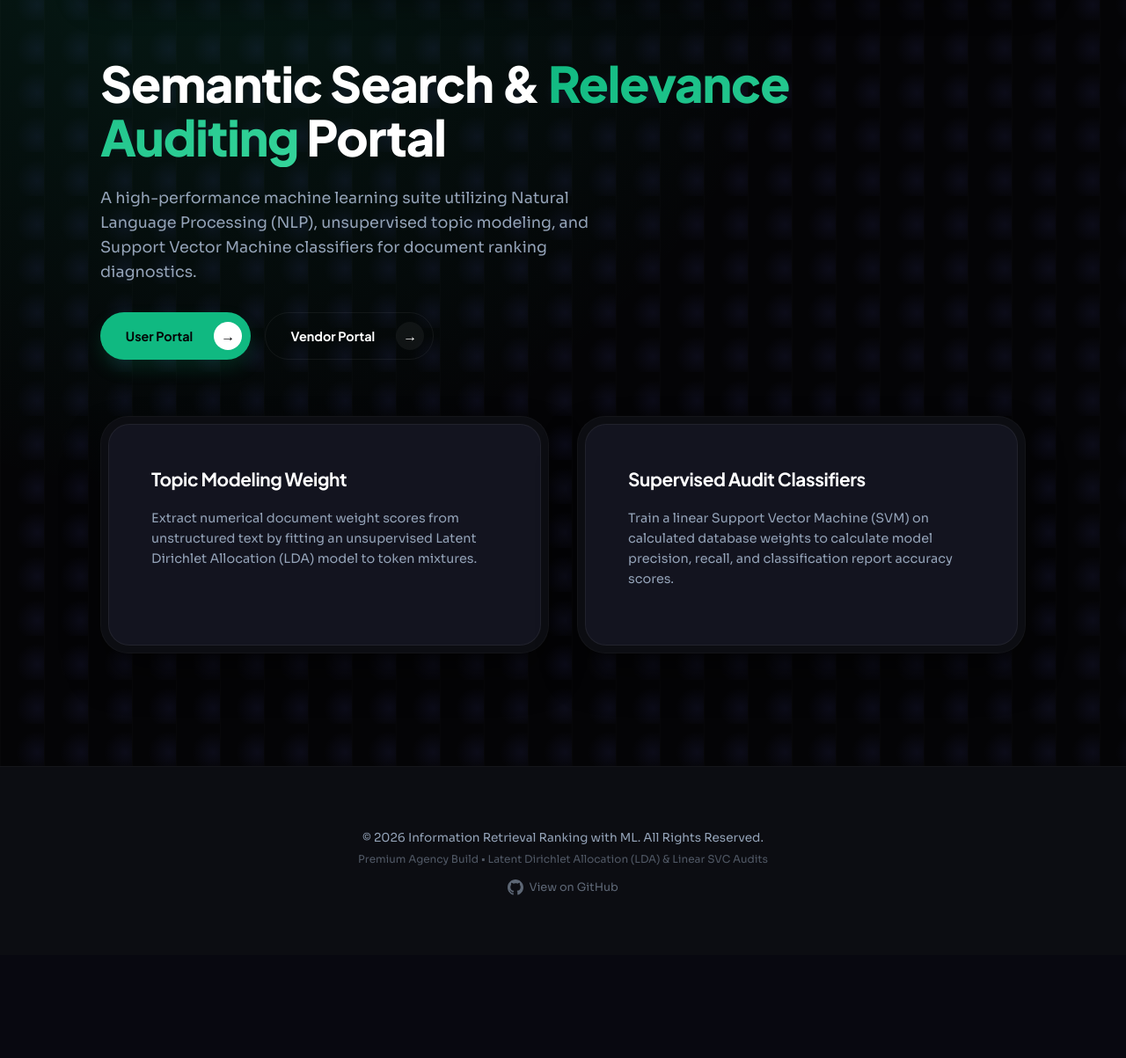
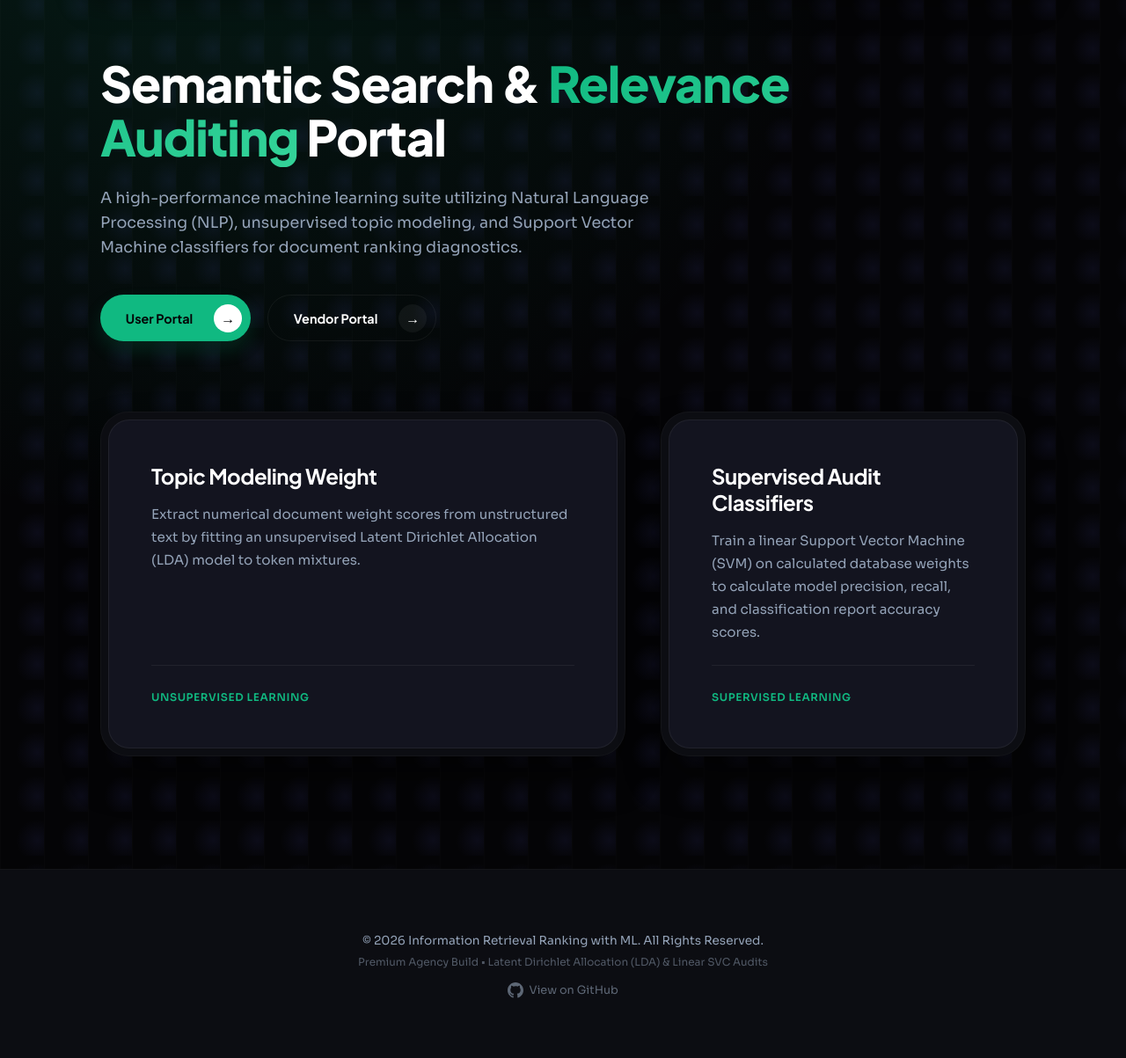
Before and after one commit to danishsyed-dev/Administering-Information-Retrieval-Ranking-with-ML-Strategies-and-Insights, a Django app: page / in a window 1280 px wide. Shown: the part 77-1280 px from the top of the page at 88% size. Before the commit the page ends 1095 px from the top, so only its background shows below. Run offline with Django 3.2, Linux system fonts and the light colour scheme.

Commit message:
Enhance hero section styling and improve topic modeling classifier descriptions

```diff
--- a/assets/templates/index.html
+++ b/assets/templates/index.html
@@ -1,9 +1,9 @@
 {% extends "base.html" %}
 {% block contents %}
-<div class="hero-section fade-in">
-    <h1>Semantic Search &amp; <span style="background: linear-gradient(135deg, #10b981, #34d399); -webkit-background-clip: text; background-clip: text; -webkit-text-fill-color: transparent; color: transparent;">Relevance Auditing</span> Portal</h1>
-    <p>A high-performance machine learning suite utilizing Natural Language Processing (NLP), unsupervised topic modeling, and Support Vector Machine classifiers for document ranking diagnostics.</p>
-    <div style="display: flex; gap: 1rem; flex-wrap: wrap; margin-top: 2rem;">
+<div class="hero-section fade-in" style="margin-bottom: 5rem;">
+    <h1 style="max-width: 900px;">Semantic Search &amp; <span style="background: linear-gradient(135deg, #10b981, #34d399); -webkit-background-clip: text; background-clip: text; -webkit-text-fill-color: transparent; color: transparent;">Relevance Auditing</span> Portal</h1>
+    <p style="margin-top: 1.2rem; max-width: 650px;">A high-performance machine learning suite utilizing Natural Language Processing (NLP), unsupervised topic modeling, and Support Vector Machine classifiers for document ranking diagnostics.</p>
+    <div style="display: flex; gap: 1.2rem; flex-wrap: wrap; margin-top: 2.5rem;">
         <a href="{% url 'user' %}" class="btn-premium">
             <span>User Portal</span>
             <span class="btn-arrow">&rarr;</span>
@@ -15,18 +15,28 @@
     </div>
 </div>
 
-<div class="bento-grid fade-in">
-    <div class="outer-bezel" style="margin: 0; max-width: 100%;">
-        <div class="inner-core" style="height: 100%;">
-            <h3 style="margin-top: 0; font-size: 1.3rem;">Topic Modeling Weight</h3>
-            <p style="color: var(--text-secondary); line-height: 1.6; font-size: 0.9rem;">Extract numerical document weight scores from unstructured text by fitting an unsupervised Latent Dirichlet Allocation (LDA) model to token mixtures.</p>
+<div class="bento-grid fade-in" style="grid-template-columns: repeat(12, 1fr); gap: 2.5rem; align-items: stretch;">
+    <div class="outer-bezel" style="margin: 0; grid-column: span 7; max-width: none;">
+        <div class="inner-core" style="height: 100%; display: flex; flex-direction: column; justify-content: space-between;">
+            <div>
+                <h3 style="margin-top: 0; font-size: 1.5rem; margin-bottom: 1rem;">Topic Modeling Weight</h3>
+                <p style="color: var(--text-secondary); line-height: 1.7; font-size: 0.95rem; margin: 0;">Extract numerical document weight scores from unstructured text by fitting an unsupervised Latent Dirichlet Allocation (LDA) model to token mixtures.</p>
+            </div>
+            <div style="margin-top: 1.5rem; padding-top: 1.5rem; border-top: 1px solid var(--border-inner);">
+                <span style="font-size: 0.75rem; text-transform: uppercase; font-weight: 600; color: var(--accent-emerald); letter-spacing: 0.05em;">Unsupervised Learning</span>
+            </div>
         </div>
     </div>
 
-    <div class="outer-bezel" style="margin: 0; max-width: 100%;">
-        <div class="inner-core" style="height: 100%;">
-            <h3 style="margin-top: 0; font-size: 1.3rem;">Supervised Audit Classifiers</h3>
-            <p style="color: var(--text-secondary); line-height: 1.6; font-size: 0.9rem;">Train a linear Support Vector Machine (SVM) on calculated database weights to calculate model precision, recall, and classification report accuracy scores.</p>
+    <div class="outer-bezel" style="margin: 0; grid-column: span 5; max-width: none;">
+        <div class="inner-core" style="height: 100%; display: flex; flex-direction: column; justify-content: space-between;">
+            <div>
+                <h3 style="margin-top: 0; font-size: 1.5rem; margin-bottom: 1rem;">Supervised Audit Classifiers</h3>
+                <p style="color: var(--text-secondary); line-height: 1.7; font-size: 0.95rem; margin: 0;">Train a linear Support Vector Machine (SVM) on calculated database weights to calculate model precision, recall, and classification report accuracy scores.</p>
+            </div>
+            <div style="margin-top: 1.5rem; padding-top: 1.5rem; border-top: 1px solid var(--border-inner);">
+                <span style="font-size: 0.75rem; text-transform: uppercase; font-weight: 600; color: var(--accent-emerald); letter-spacing: 0.05em;">Supervised Learning</span>
+            </div>
         </div>
     </div>
 </div>
```
